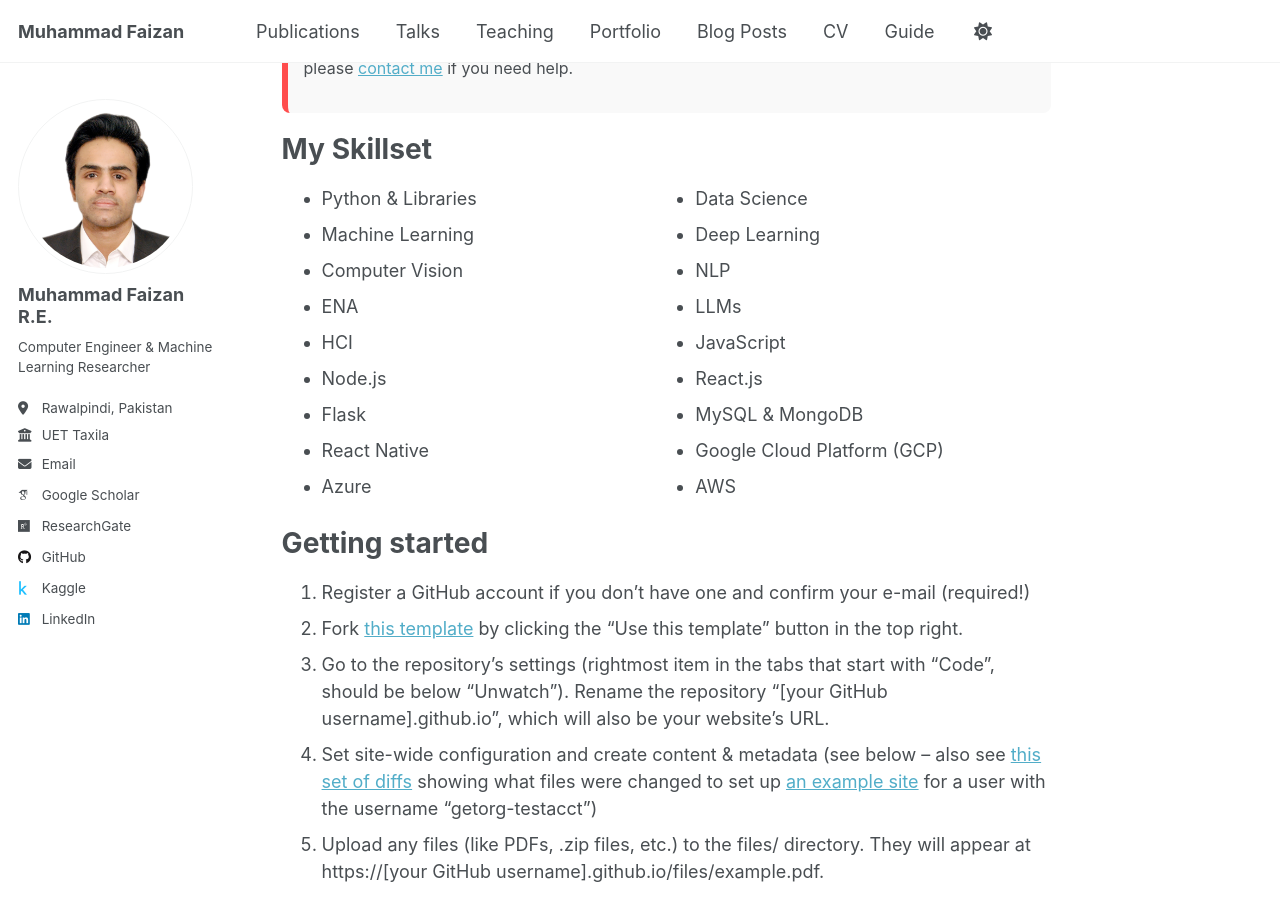
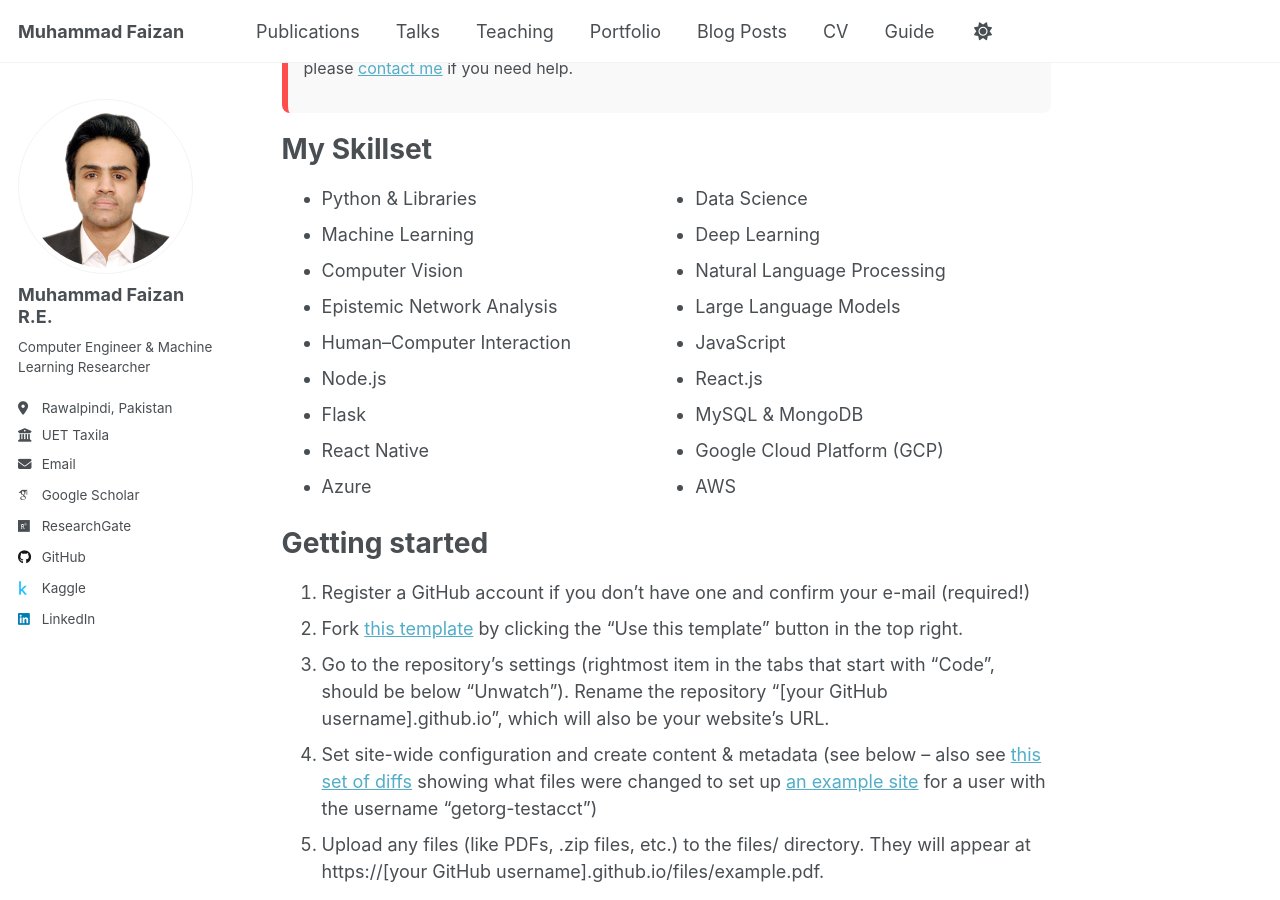
Before and after one commit to MuhammadFaizan99/MuhammadFaizan99.github.io, a Jekyll site: the page built from _pages/about.md, in a window 1280 px wide and 900 px high, scrolled down 461 px. Built offline with Jekyll 4.4.1, drawn with Linux system fonts in a browser that asks for light colours; some web fonts are replaced; a script that is not in the unit is left out.

Commit message:
Update about.md

```diff
--- a/_pages/about.md
+++ b/_pages/about.md
@@ -24,16 +24,16 @@ My Skillset
 <li>Python & Libraries</li>
 <li>Machine Learning</li>
 <li>Computer Vision</li>
-<li>ENA</li>
-<li>HCI</li>
+<li>Epistemic Network Analysis</li>
+<li>Human–Computer Interaction</li>
 <li>Node.js</li>
 <li>Flask</li>
 <li>React Native</li>
 <li>Azure</li>
 <li>Data Science</li>
 <li>Deep Learning</li>
-<li>NLP</li>
-<li>LLMs</li>
+<li>Natural Language Processing</li>
+<li>Large Language Models</li>
 <li>JavaScript</li>
 <li>React.js</li>
 <li>MySQL & MongoDB</li>
```
